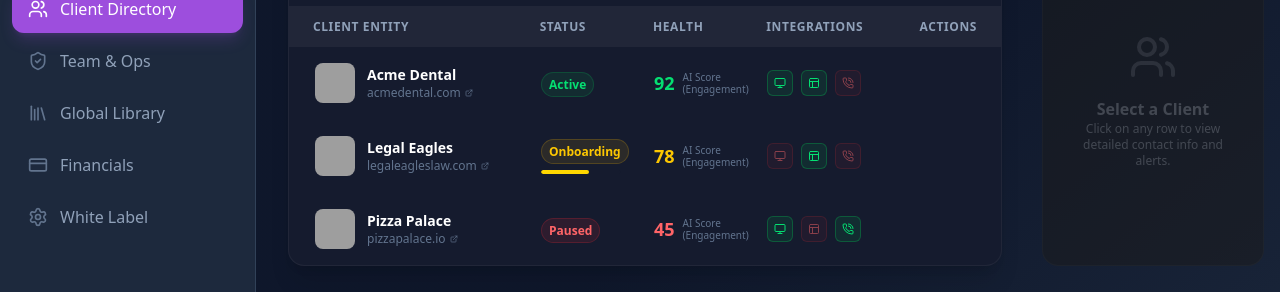
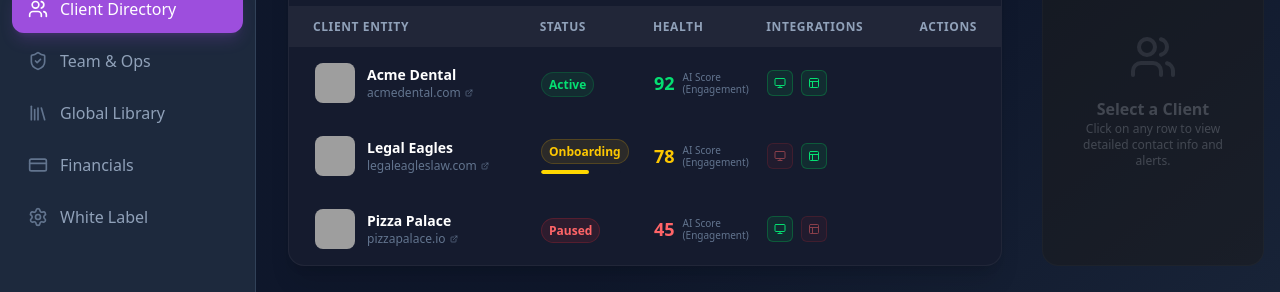
Before and after one commit to SupaEagle/MTO, a React (Vite) app in the folder web/: page /agency/clients in a window 1280 px wide. Shown: the part 257-549 px from the top of the page. Built offline with nearby package versions, Linux system fonts and the light colour scheme; grey boxes are pictures that could not be loaded.

Commit message:
Map buttons to corresponding pages and removed retell AI

```diff
--- a/web/src/pages/agency/ClientDirectory.tsx
+++ b/web/src/pages/agency/ClientDirectory.tsx
@@ -1,12 +1,14 @@
 import { useState } from 'react';
+import { useNavigate } from 'react-router-dom';
 import {
     Search, Filter, Shield,
     CreditCard, Users, LogIn, ExternalLink, Mail, Phone,
     CheckCircle, AlertTriangle, XCircle,
-    Monitor, Layout, PhoneCall, Plus
+    Monitor, Layout, Plus
 } from 'lucide-react';
 
 const ClientDirectory = () => {
+    const navigate = useNavigate();
     // State for filtering and view mode
     const [viewMode, setViewMode] = useState<'all' | 'onboarding'>('all');
     const [selectedClient, setSelectedClient] = useState<number | null>(null);
@@ -23,7 +25,7 @@ const ClientDirectory = () => {
             health: 92,
             manager: { name: "Sarah J.", avatar: "https://ui-avatars.com/api/?name=SJ&background=6d28d9&color=fff" },
             lastActive: "2h ago",
-            techStack: { vibe: true, meta: true, retell: false },
+            techStack: { vibe: true, meta: true },
             onboardingStep: 5 // Completed
         },
         {
@@ -36,7 +38,7 @@ const ClientDirectory = () => {
             health: 78,
             manager: { name: "Mike T.", avatar: "https://ui-avatars.com/api/?name=MT&background=10b981&color=fff" },
             lastActive: "1d ago",
-            techStack: { vibe: false, meta: true, retell: false },
+            techStack: { vibe: false, meta: true },
             onboardingStep: 3 // Stuck at Brand DNA
         },
         {
@@ -49,7 +51,7 @@ const ClientDirectory = () => {
             health: 45,
             manager: { name: "Sarah J.", avatar: "https://ui-avatars.com/api/?name=SJ&background=6d28d9&color=fff" },
             lastActive: "5d ago",
-            techStack: { vibe: true, meta: false, retell: true },
+            techStack: { vibe: true, meta: false },
             onboardingStep: 5
         },
     ];
@@ -179,9 +181,6 @@ const ClientDirectory = () => {
                                     <div className={`p-1.5 rounded-md border ${client.techStack.meta ? 'bg-green-500/10 border-green-500/30 text-green-400' : 'bg-red-500/10 border-red-500/30 text-red-400 opacity-50'}`} title="Meta Ads">
                                         <Layout className="w-3 h-3" />
                                     </div>
-                                    <div className={`p-1.5 rounded-md border ${client.techStack.retell ? 'bg-green-500/10 border-green-500/30 text-green-400' : 'bg-red-500/10 border-red-500/30 text-red-400 opacity-50'}`} title="Retell AI">
-                                        <PhoneCall className="w-3 h-3" />
-                                    </div>
                                 </div>
 
                                 {/* Actions */}
@@ -189,10 +188,21 @@ const ClientDirectory = () => {
                                     <button
                                         className="p-2 bg-brand-purple text-white rounded-lg hover:bg-brand-purple/80 transition-colors shadow-lg shadow-brand-purple/20"
                                         title="Impersonate (Login As)"
+                                        onClick={(e) => {
+                                            e.stopPropagation();
+                                            navigate('/client');
+                                        }}
                                     >
                                         <LogIn className="w-4 h-4" />
                                     </button>
-                                    <button className="p-2 hover:bg-white/10 text-slate-400 hover:text-white rounded-lg transition-colors">
+                                    <button
+                                        className="p-2 hover:bg-white/10 text-slate-400 hover:text-white rounded-lg transition-colors"
+                                        title="Billing Settings"
+                                        onClick={(e) => {
+                                            e.stopPropagation();
+                                            navigate('/agency/financials');
+                                        }}
+                                    >
                                         <CreditCard className="w-4 h-4" />
                                     </button>
                                 </div>
```
